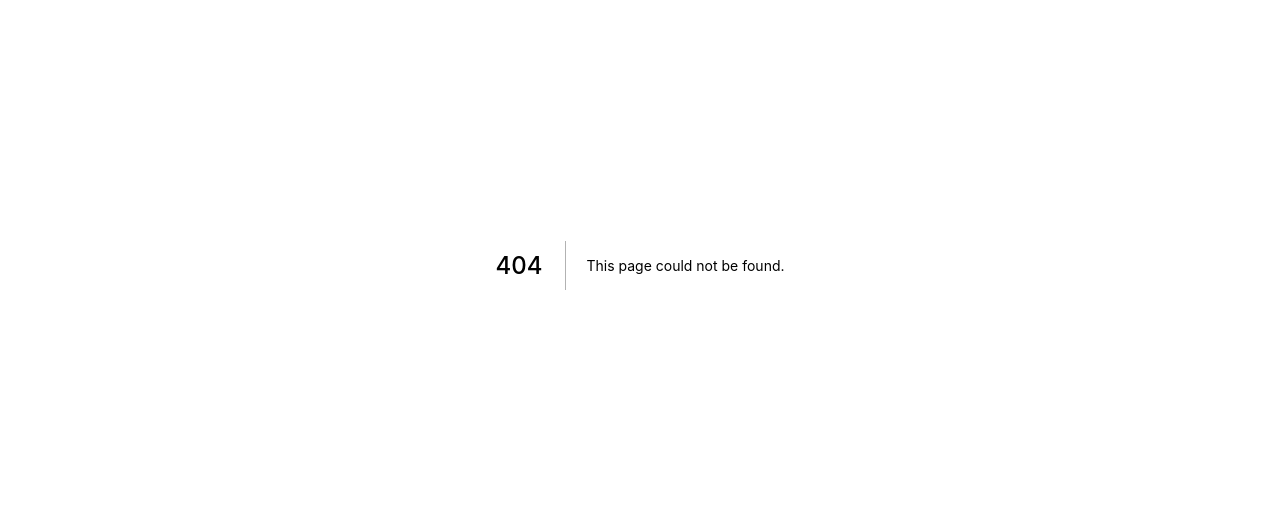
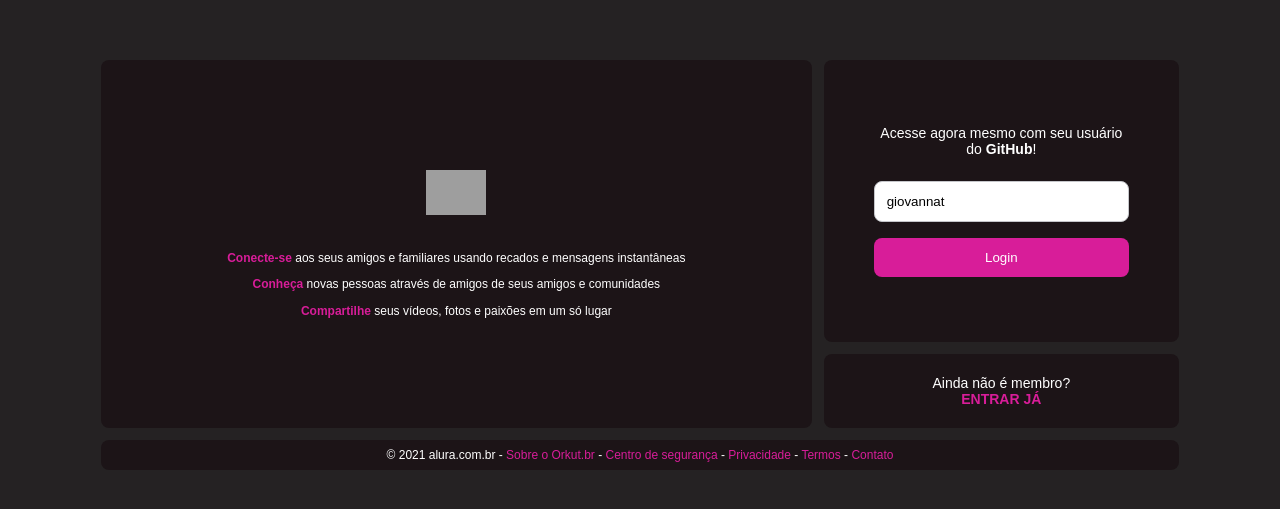
Before and after one commit to GiovannaT/alurakut, a Next.js app: page /login in a window 1280 px wide. Before the commit this address had no page. Shown: the part 135-644 px from the top of the page. Built offline with nearby package versions, Linux system fonts and the light colour scheme; grey boxes are pictures that could not be loaded.

Commit message:
:sparkles: last class instructions

```diff
--- a/package.json
+++ b/package.json
@@ -8,7 +8,9 @@
   },
   "dependencies": {
     "datocms-client": "^3.4.11",
+    "jsonwebtoken": "^8.5.1",
     "next": "latest",
+    "nookies": "^2.5.2",
     "react": "^17.0.2",
     "react-dom": "^17.0.2",
     "react-is": "^17.0.2",
--- /dev/null
+++ b/pages/login.js
@@ -0,0 +1,88 @@
+import React from 'react';
+import {useRouter} from 'next/router';//hook nextJs
+import nookies from 'nookies';//cookies nextJs
+
+export default function LoginScreen() {
+  const router = useRouter();
+  const [githubUser, setGithubUser] = React.useState('giovannat');
+
+  return (
+    <main style={{ display: 'flex', flex: 1, alignItems: 'center', justifyContent: 'center' }}>
+      <div className="loginScreen">
+        <section className="logoArea">
+          <img src="https://alurakut.vercel.app/logo.svg" />
+
+          <p><strong>Conecte-se</strong> aos seus amigos e familiares usando recados e mensagens instantâneas</p>
+          <p><strong>Conheça</strong> novas pessoas através de amigos de seus amigos e comunidades</p>
+          <p><strong>Compartilhe</strong> seus vídeos, fotos e paixões em um só lugar</p>
+        </section>
+
+        <section className="formArea">
+          <form className="box" onSubmit={(infosDoEvento) => {
+                infosDoEvento.preventDefault();
+                // alert('Alguém clicou no botão!')
+                console.log('Usuário: ', githubUser)
+                fetch('https://alurakut.vercel.app/api/login', {
+                    method: 'POST',
+                    headers: {
+                       'Content-Type': 'application/json'
+                    },
+                    body: JSON.stringify({ githubUser: githubUser })
+                })
+                .then(async (respostaDoServer) => {
+                    const dadosDaResposta = await respostaDoServer.json()
+                    const token = dadosDaResposta.token;
+                    nookies.set(null, 'USER_TOKEN', token, {
+                        path: '/',
+                        maxAge: 86400 * 7
+                    })
+                    router.push('/')
+                })
+          }}>
+            <p>
+              Acesse agora mesmo com seu usuário do <strong>GitHub</strong>!
+          </p>
+            <input
+                placeholder="Usuário"
+                value={githubUser}
+                onChange={(evento) => {
+                  //console.log(evento.target.value)
+                    setGithubUser(evento.target.value)
+                }}
+            />
+            {/* VALIDAÇÃO DE FORMULARIO */}
+            {githubUser.length === 0
+                ? 'Preencha o campo'
+                : ''
+            }
+            <button onClick={()=>{
+              alert('Alguém clicou no botão')
+              router.push('/',{
+
+              })
+            }} type="submit">
+              Login
+            </button>
+          </form>
+
+          <footer className="box">
+            <p>
+              Ainda não é membro? <br />
+              <a href="/login">
+                <strong>
+                  ENTRAR JÁ
+              </strong>
+              </a>
+            </p>
+          </footer>
+        </section>
+
+        <footer className="footerArea">
+          <p>
+            © 2021 alura.com.br - <a href="/">Sobre o Orkut.br</a> - <a href="/">Centro de segurança</a> - <a href="/">Privacidade</a> - <a href="/">Termos</a> - <a href="/">Contato</a>
+          </p>
+        </footer>
+      </div>
+    </main>
+  )
+}
```
Also changed, not shown: pages/index.js (+32 -2 lines), src/lib/AlurakutCommons.js, 1 other file (tests, documents, lock files or other folders).
